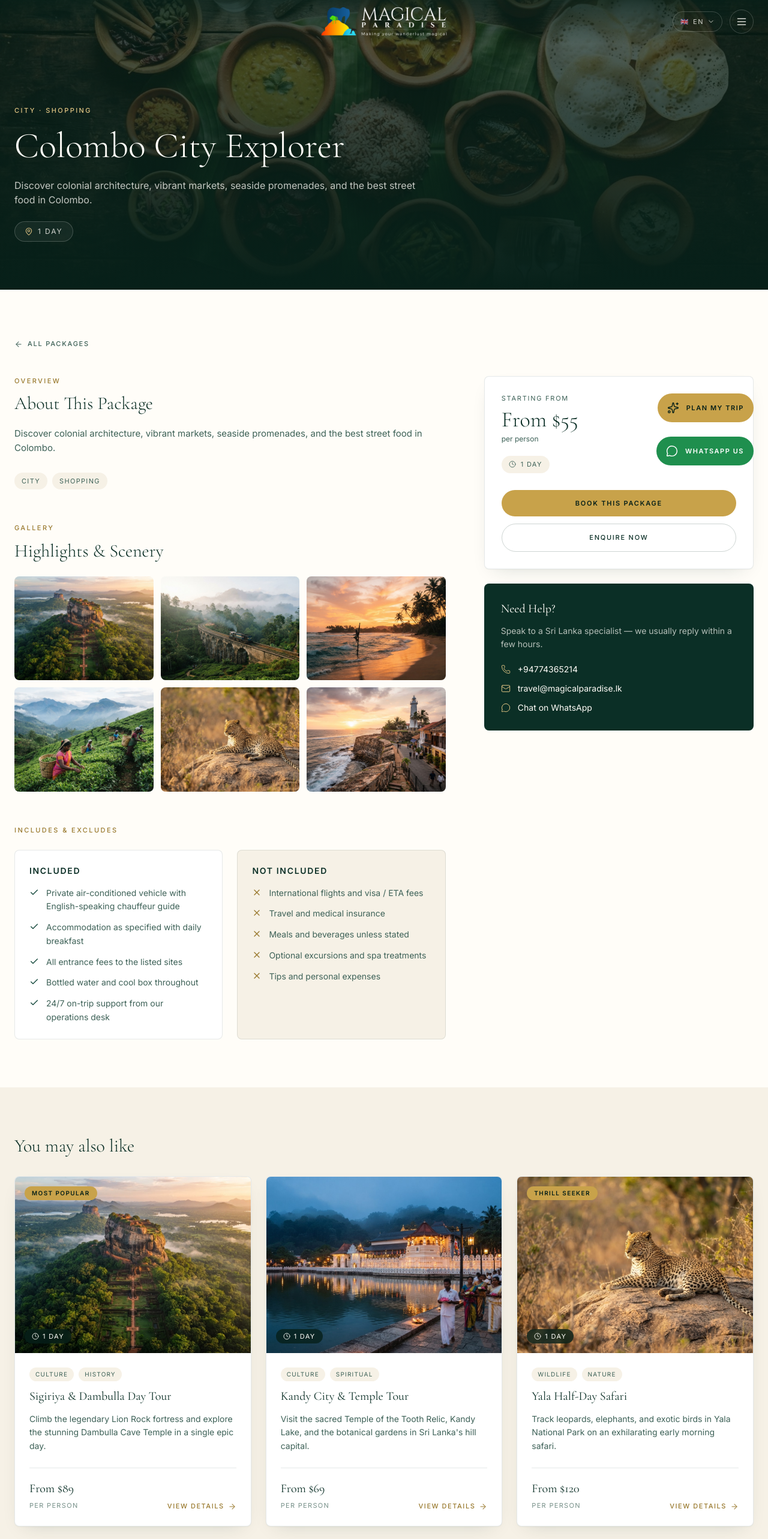
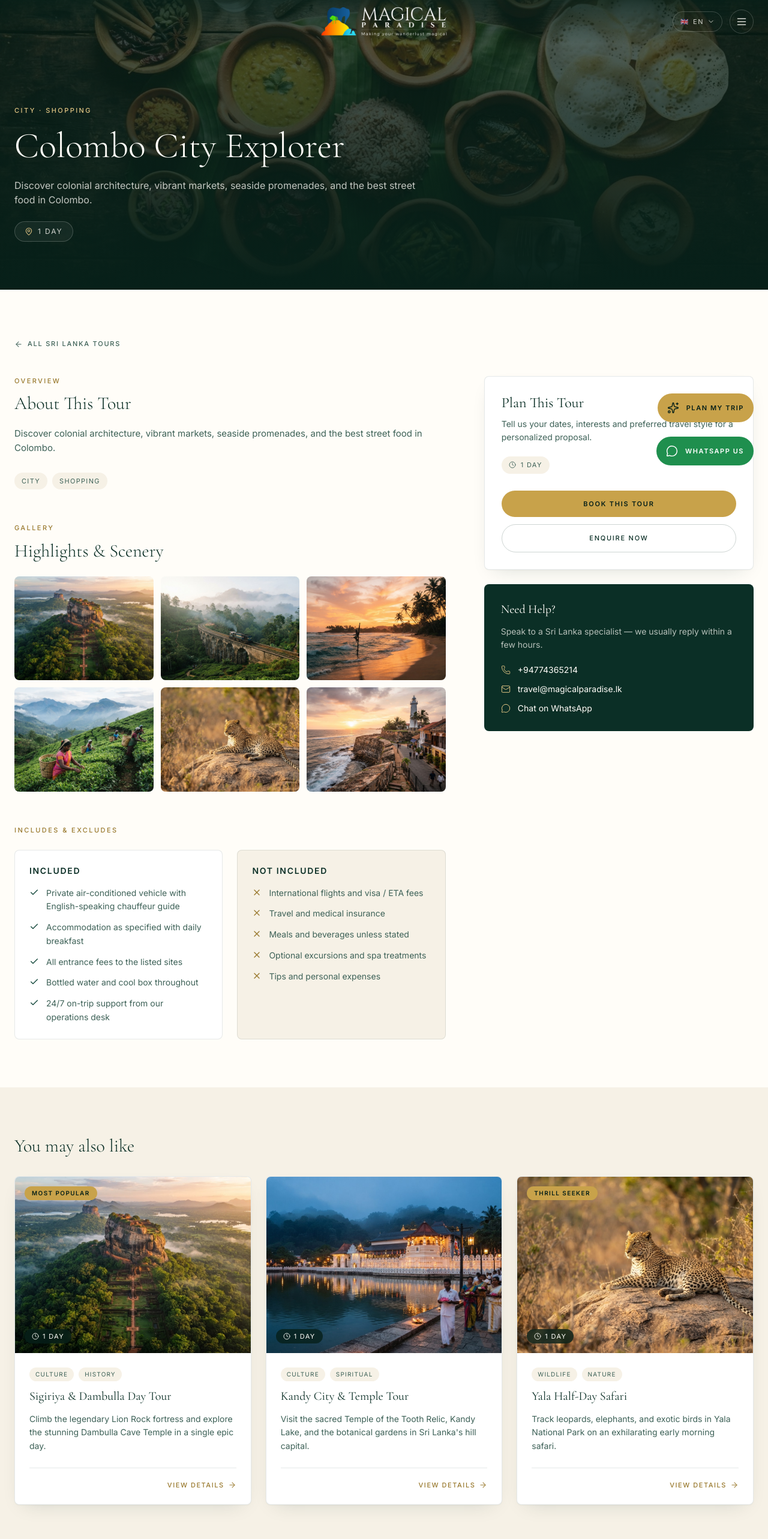
Before and after one commit to ChamodSathsara/magical_paradise_new_web, a Next.js app: page /packages/colombo-city-explorer in a window 1280 px wide. Shown: the top 2566 px of the page at 60% size. Built offline with nearby package versions, Linux system fonts and the light colour scheme.

Commit message:
chnage packages to sri lanka toures

```diff
--- a/src/components/cards/PackageCard.tsx
+++ b/src/components/cards/PackageCard.tsx
@@ -52,13 +52,7 @@ export function PackageCard({ pkg, className = '' }: PackageCardProps) {
         </h3>
         <p className="mt-3 flex-1 text-sm leading-relaxed text-jungle-muted">{pkg.summary}</p>
 
-        <div className="mt-6 flex items-end justify-between border-t border-jungle/10 pt-5">
-          <div>
-            <span className="block font-serif text-xl text-jungle">{pkg.price}</span>
-            <span className="text-[11px] uppercase tracking-[0.12em] text-jungle-muted/70">
-              {pkg.priceNote}
-            </span>
-          </div>
+        <div className="mt-6 flex items-center justify-end border-t border-jungle/10 pt-5">
           <Link
             href={`/packages/${pkg.id}`}
             className="inline-flex items-center gap-1.5 text-[11px] font-medium uppercase tracking-[0.14em] text-gold-dark transition-colors hover:text-jungle">
--- a/src/data/site.ts
+++ b/src/data/site.ts
@@ -20,7 +20,7 @@ export const SITE = {
 
 export const NAV_LINKS = [
 { label: 'Home', to: '/' },
-{ label: 'Packages', to: '/packages' },
+{ label: 'Sri Lanka Tours', to: '/packages' },
 { label: 'Experience Sri Lanka', to: '/experience-sri-lanka/things-to-do' },
 { label: 'Corporate Experiences', to: '/corporate' },
 { label: 'MICE', to: '/mice' },
--- a/src/i18n/LanguageProvider.tsx
+++ b/src/i18n/LanguageProvider.tsx
@@ -14,7 +14,7 @@ export const LANGUAGES: { code: LanguageCode; label: string; flag: string; local
 const messages = {
   EN: {
     'nav.mice': 'MICE',
-    'nav.home': 'Home', 'nav.packages': 'Packages', 'nav.destinations': 'Destinations',
+    'nav.home': 'Home', 'nav.packages': 'Packages', 'nav.sri lanka tours': 'Sri Lanka Tours', 'nav.destinations': 'Destinations',
     'nav.experiences': 'Experiences', 'nav.corporate experiences': 'Corporate Experiences', 'nav.accommodations': 'Accommodations', 'nav.shop': 'Shop', 'nav.let\'s partner': 'Let\'s Partner', 'nav.our story': 'Our Story',
     'nav.about': 'About', 'nav.contact': 'Contact', 'nav.plan': 'Plan My Trip',
     'nav.menu': 'Open menu', 'nav.close': 'Close menu', 'nav.language': 'Language',
@@ -39,7 +39,7 @@ const messages = {
   },
   FR: {
     'nav.mice': 'MICE',
-    'nav.home': 'Accueil', 'nav.packages': 'Circuits', 'nav.destinations': 'Destinations',
+    'nav.home': 'Accueil', 'nav.packages': 'Circuits', 'nav.sri lanka tours': 'Circuits au Sri Lanka', 'nav.destinations': 'Destinations',
     'nav.experiences': 'Expériences', 'nav.corporate experiences': 'Expériences d’entreprise', 'nav.accommodations': 'Hébergements', 'nav.shop': 'Boutique', 'nav.let\'s partner': 'Devenons partenaires', 'nav.our story': 'Notre histoire',
     'nav.about': 'À propos', 'nav.contact': 'Contact', 'nav.plan': 'Planifier mon voyage',
     'nav.menu': 'Ouvrir le menu', 'nav.close': 'Fermer le menu', 'nav.language': 'Langue',
@@ -64,7 +64,7 @@ const messages = {
   },
   DE: {
     'nav.mice': 'MICE',
-    'nav.home': 'Startseite', 'nav.packages': 'Reisepakete', 'nav.destinations': 'Reiseziele',
+    'nav.home': 'Startseite', 'nav.packages': 'Reisepakete', 'nav.sri lanka tours': 'Sri Lanka Rundreisen', 'nav.destinations': 'Reiseziele',
     'nav.experiences': 'Erlebnisse', 'nav.corporate experiences': 'Firmenerlebnisse', 'nav.accommodations': 'Unterkünfte', 'nav.shop': 'Shop', 'nav.let\'s partner': 'Partner werden', 'nav.our story': 'Unsere Geschichte',
     'nav.about': 'Über uns', 'nav.contact': 'Kontakt', 'nav.plan': 'Reise planen',
     'nav.menu': 'Menü öffnen', 'nav.close': 'Menü schließen', 'nav.language': 'Sprache',
@@ -89,7 +89,7 @@ const messages = {
   },
   JA: {
     'nav.mice': 'MICE',
-    'nav.home': 'ホーム', 'nav.packages': 'ツアー', 'nav.destinations': '目的地',
+    'nav.home': 'ホーム', 'nav.packages': 'ツアー', 'nav.sri lanka tours': 'スリランカツアー', 'nav.destinations': '目的地',
     'nav.experiences': '体験', 'nav.corporate experiences': '企業体験', 'nav.accommodations': '宿泊施設', 'nav.shop': 'ショップ', 'nav.let\'s partner': 'パートナーシップ', 'nav.our story': '私たちの物語',
     'nav.about': '私たちについて', 'nav.contact': 'お問い合わせ', 'nav.plan': '旅行を計画',
     'nav.menu': 'メニューを開く', 'nav.close': 'メニューを閉じる', 'nav.language': '言語',
--- a/src/views/PackageDetail.tsx
+++ b/src/views/PackageDetail.tsx
@@ -68,7 +68,7 @@ export function PackageDetail() {
             className="inline-flex items-center gap-2 text-[11px] font-medium uppercase tracking-[0.16em] text-jungle-muted transition-colors hover:text-jungle">
 
             <ArrowLeftIcon className="h-3.5 w-3.5" strokeWidth={1.75} aria-hidden="true" />
-            All Packages
+            All Sri Lanka Tours
           </Link>
 
           <div className="mt-10 grid gap-12 lg:grid-cols-[1.6fr_1fr] lg:gap-16">
@@ -76,7 +76,7 @@ export function PackageDetail() {
               <Reveal>
                 <h2 className="eyebrow text-gold-dark">Overview</h2>
                 <h3 className="mt-3 font-serif text-3xl font-light text-jungle">
-                  About This Package
+                  About This Tour
                 </h3>
                 <p className="mt-5 text-[15px] leading-relaxed text-jungle-muted">
                   {pkg.overview ?? pkg.summary}
@@ -177,11 +177,10 @@ export function PackageDetail() {
 
             <aside className="lg:sticky lg:top-28 lg:self-start">
               <div className="rounded-lg border border-jungle/10 bg-white p-7 shadow-card">
-                <p className="text-[11px] uppercase tracking-[0.16em] text-jungle-muted">
-                  Starting From
+                <p className="font-serif text-2xl text-jungle">Plan This Tour</p>
+                <p className="mt-2 text-sm leading-relaxed text-jungle-muted">
+                  Tell us your dates, interests and preferred travel style for a personalized proposal.
                 </p>
-                <p className="mt-2 font-serif text-4xl font-light text-jungle">{pkg.price}</p>
-                <p className="mt-1 text-xs text-jungle-muted">{pkg.priceNote}</p>
 
                 <p className="mt-5 inline-flex items-center gap-2 rounded-full bg-sand px-3 py-1.5 text-[11px] uppercase tracking-[0.12em] text-jungle-muted">
                   <ClockIcon className="h-3 w-3" strokeWidth={1.75} aria-hidden="true" />
@@ -195,7 +194,7 @@ export function PackageDetail() {
                     )}`}
                     className="inline-flex items-center justify-center rounded-full bg-gold px-6 py-3.5 text-[11px] font-semibold uppercase tracking-[0.16em] text-jungle-deep transition-colors hover:bg-gold-light">
 
-                    Book This Package
+                    Book This Tour
                   </a>
                   <Link
                     href="/contact"
```
